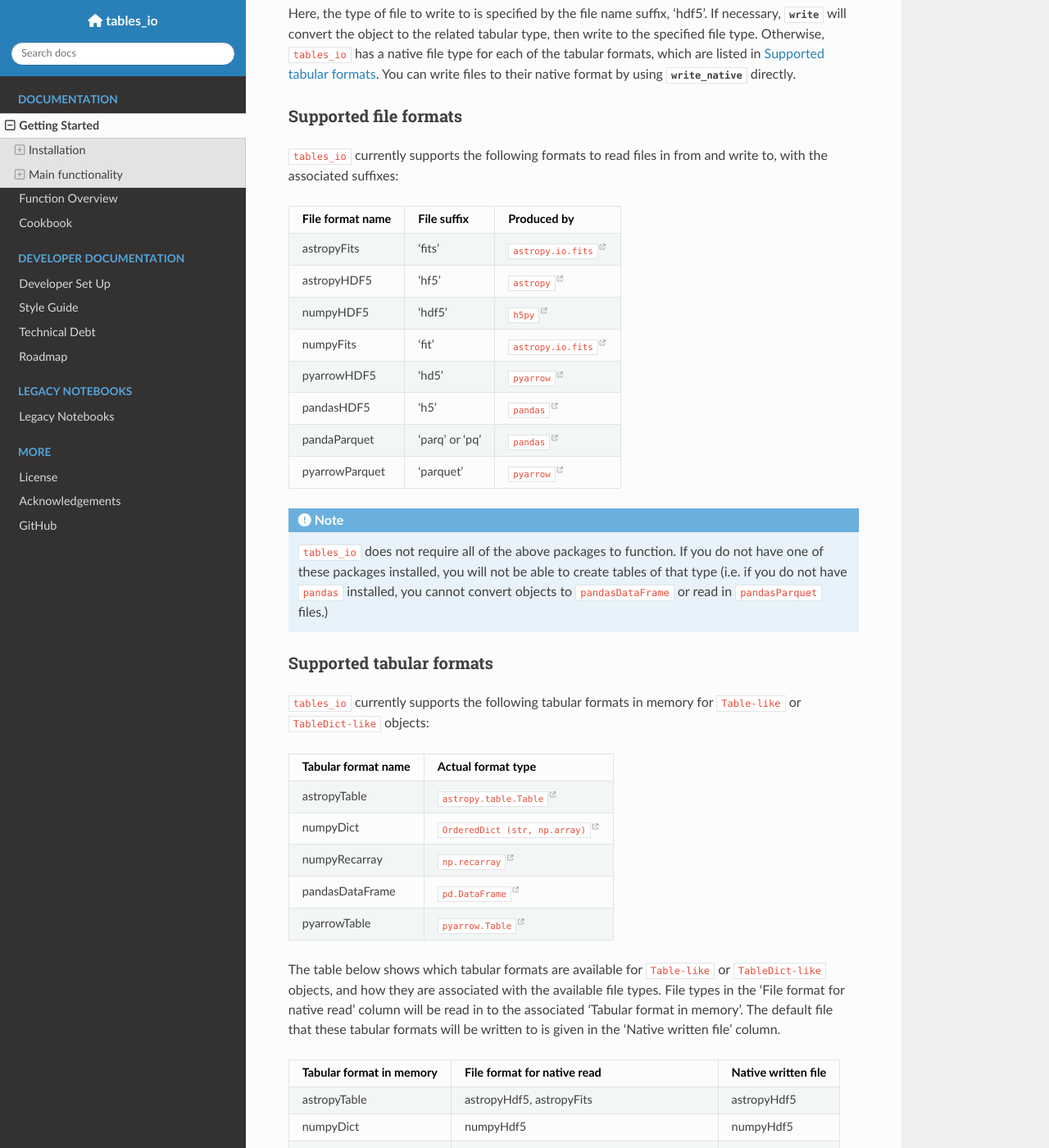
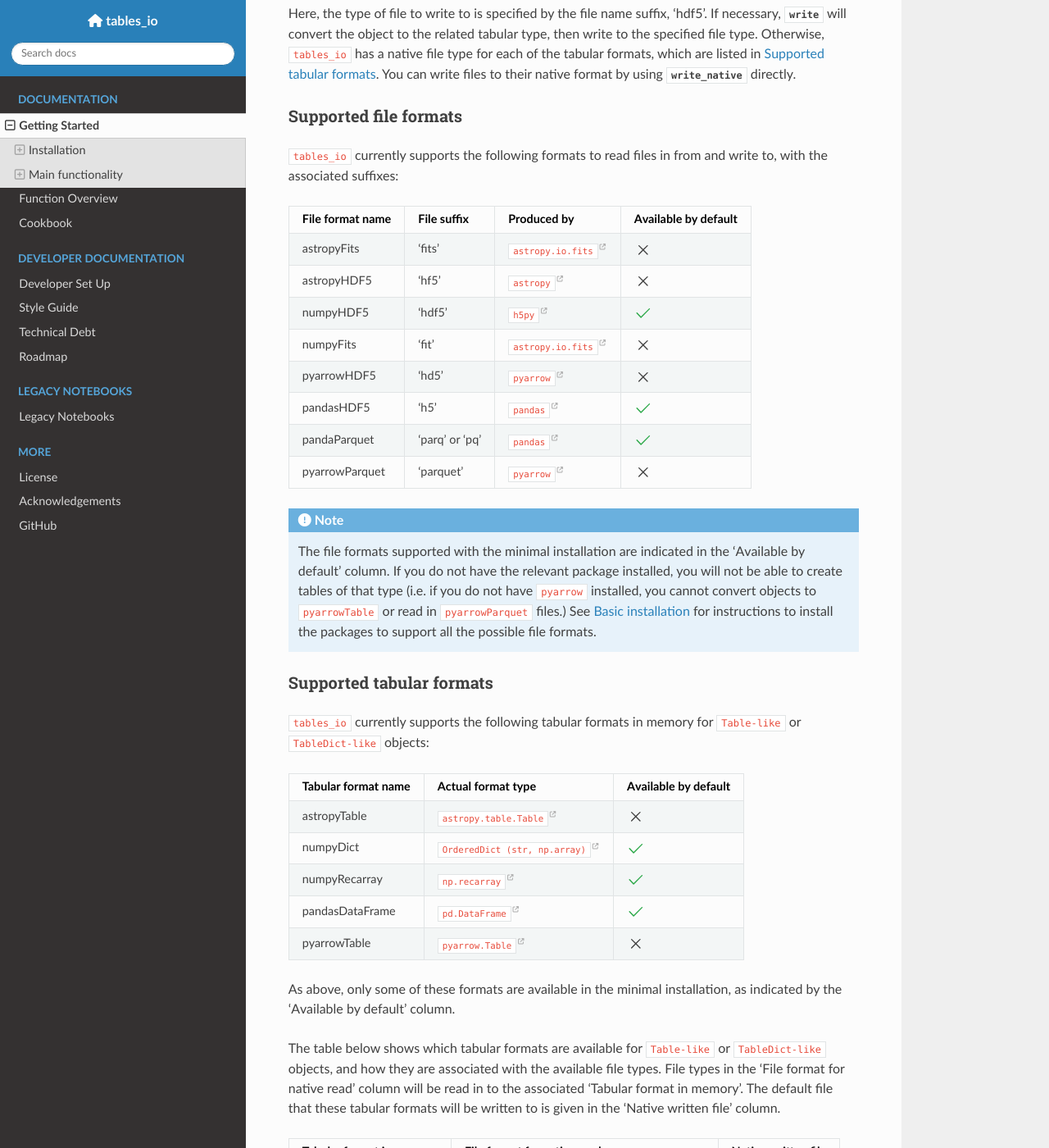
Before and after one commit to LSSTDESC/tables_io, a Sphinx documentation site: the page built from docs/quickstart.md, in a window 1280 px wide and 1400 px high, scrolled down 4172 px. Shown: the whole window at 82% size. Built offline with Sphinx 7.4.7 and the Read the Docs theme 3.1.0, drawn with Linux system fonts in a browser that asks for light colours; nearby versions of some CDN libraries; pages that are not in the unit, such as notebooks, are missing from menus; the version number could not be read and is left out; some of the changed text lies outside the part shown.

Commit message:
updated attribution, addressed PR comments and added some techdebt

````diff
--- a/docs/conf.py
+++ b/docs/conf.py
@@ -17,7 +17,7 @@ sys.path.insert(0, os.path.abspath("../src/"))
 # https://www.sphinx-doc.org/en/master/usage/configuration.html#project-information
 
 project = "tables_io"
-author = "DESC RAIL Team"
+author = "Eric Charles"
 copyright = "2025, " + author
 release = version("tables_io")
 # for example take major/minor
--- a/docs/quickstart.md
+++ b/docs/quickstart.md
@@ -211,20 +211,20 @@ Here, the type of file to write to is specified by the file name suffix, 'hdf5'.
 
 `tables_io` currently supports the following formats to read files in from and write to, with the associated suffixes:
 
-| File format name | File suffix    | Produced by                                                                            |
-| ---------------- | -------------- | -------------------------------------------------------------------------------------- |
-| astropyFits      | 'fits'         | [`astropy.io.fits`](https://docs.astropy.org/en/stable/io/fits/index.html)             |
-| astropyHDF5      | 'hf5'          | [`astropy`](https://docs.astropy.org/en/stable/io/unified.html#hdf5)                   |
-| numpyHDF5        | 'hdf5'         | [`h5py`](https://docs.h5py.org/en/stable/quick.html#appendix-creating-a-file)          |
-| numpyFits        | 'fit'          | [`astropy.io.fits`](https://docs.astropy.org/en/stable/io/fits/index.html)             |
-| pyarrowHDF5      | 'hd5'          | [`pyarrow`](https://arrow.apache.org/docs/python/getstarted.html)                      |
-| pandasHDF5       | 'h5'           | [`pandas`](https://pandas.pydata.org/pandas-docs/stable/user_guide/io.html#io-hdf5)    |
-| pandaParquet     | 'parq' or 'pq' | [`pandas`](https://pandas.pydata.org/pandas-docs/stable/user_guide/10min.html#parquet) |
-| pyarrowParquet   | 'parquet'      | [`pyarrow`](https://arrow.apache.org/docs/python/parquet.html)                         |
+| File format name | File suffix    | Produced by                                                                            | Available by default                   |
+| ---------------- | -------------- | -------------------------------------------------------------------------------------- | -------------------------------------- |
+| astropyFits      | 'fits'         | [`astropy.io.fits`](https://docs.astropy.org/en/stable/io/fits/index.html)             | {octicon}`x;1.5em`                     |
+| astropyHDF5      | 'hf5'          | [`astropy`](https://docs.astropy.org/en/stable/io/unified.html#hdf5)                   | {octicon}`x;1.5em`                     |
+| numpyHDF5        | 'hdf5'         | [`h5py`](https://docs.h5py.org/en/stable/quick.html#appendix-creating-a-file)          | {octicon}`check;1.5em;sd-text-success` |
+| numpyFits        | 'fit'          | [`astropy.io.fits`](https://docs.astropy.org/en/stable/io/fits/index.html)             | {octicon}`x;1.5em`                     |
+| pyarrowHDF5      | 'hd5'          | [`pyarrow`](https://arrow.apache.org/docs/python/getstarted.html)                      | {octicon}`x;1.5em`                     |
+| pandasHDF5       | 'h5'           | [`pandas`](https://pandas.pydata.org/pandas-docs/stable/user_guide/io.html#io-hdf5)    | {octicon}`check;1.5em;sd-text-success` |
+| pandaParquet     | 'parq' or 'pq' | [`pandas`](https://pandas.pydata.org/pandas-docs/stable/user_guide/10min.html#parquet) | {octicon}`check;1.5em;sd-text-success` |
+| pyarrowParquet   | 'parquet'      | [`pyarrow`](https://arrow.apache.org/docs/python/parquet.html)                         | {octicon}`x;1.5em`                     |
 
-```{note}
-`tables_io` does not require all of the above packages to function. If you do not have one of these packages installed, you will not be able to create tables of that type (i.e. if you do not have `pandas` installed, you cannot convert objects to `pandasDataFrame` or read in `pandasParquet` files.)
-```
+:::{note}
+The file formats supported with the minimal installation are indicated in the 'Available by default' column. If you do not have the relevant package installed, you will not be able to create tables of that type (i.e. if you do not have `pyarrow` installed, you cannot convert objects to `pyarrowTable` or read in `pyarrowParquet` files.) See <project:#basic-installation> for instructions to install the packages to support all the possible file formats.
+:::
 
 (tabular-formats)=
 
@@ -232,13 +232,15 @@ Here, the type of file to write to is specified by the file name suffix, 'hdf5'.
 
 `tables_io` currently supports the following tabular formats in memory for `Table-like` or `TableDict-like` objects:
 
-| Tabular format name | Actual format type                                                                                          |
-| ------------------- | ----------------------------------------------------------------------------------------------------------- |
-| astropyTable        | [`astropy.table.Table`](https://docs.astropy.org/en/stable/table/index.html)                                |
-| numpyDict           | [`OrderedDict (str, np.array)`](https://docs.python.org/3/library/collections.html#collections.OrderedDict) |
-| numpyRecarray       | [`np.recarray`](https://numpy.org/doc/stable/reference/generated/numpy.recarray.html)                       |
-| pandasDataFrame     | [`pd.DataFrame`](https://pandas.pydata.org/pandas-docs/stable/reference/api/pandas.DataFrame.html)          |
-| pyarrowTable        | [`pyarrow.Table`](https://arrow.apache.org/docs/python/generated/pyarrow.Table.html)                        |
+| Tabular format name | Actual format type                                                                                          | Available by default                   |
+| ------------------- | ----------------------------------------------------------------------------------------------------------- | -------------------------------------- |
+| astropyTable        | [`astropy.table.Table`](https://docs.astropy.org/en/stable/table/index.html)                                | {octicon}`x;1.5em`                     |
+| numpyDict           | [`OrderedDict (str, np.array)`](https://docs.python.org/3/library/collections.html#collections.OrderedDict) | {octicon}`check;1.5em;sd-text-success` |
+| numpyRecarray       | [`np.recarray`](https://numpy.org/doc/stable/reference/generated/numpy.recarray.html)                       | {octicon}`check;1.5em;sd-text-success` |
+| pandasDataFrame     | [`pd.DataFrame`](https://pandas.pydata.org/pandas-docs/stable/reference/api/pandas.DataFrame.html)          | {octicon}`check;1.5em;sd-text-success` |
+| pyarrowTable        | [`pyarrow.Table`](https://arrow.apache.org/docs/python/generated/pyarrow.Table.html)                        | {octicon}`x;1.5em`                     |
+
+As above, only some of these formats are available in the minimal installation, as indicated by the 'Available by default' column.
 
 The table below shows which tabular formats are available for `Table-like` or `TableDict-like` objects, and how they are associated with the available file types. File types in the 'File format for native read' column will be read in to the associated 'Tabular format in memory'. The default file that these tabular formats will be written to is given in the 'Native written file' column.
 
--- a/pyproject.toml
+++ b/pyproject.toml
@@ -5,7 +5,7 @@ license = { file = "LICENSE" }
 readme = "README.md"
 description = "Input/output and conversion functions for tabular data"
 authors = [
-    { name = "LSST Dark Energy Science Collaboration (DESC)", email = "echarles@slac.stanford.edu" },
+    { name = "Erich Charles", email = "echarles@slac.stanford.edu" },
 ]
 classifiers = [
     "Development Status :: 4 - Beta",
````
Also changed, not shown: docs/acknowledgements.md (+4 -0 lines), docs/cookbook.md (+17 -1 lines), docs/devtechdebt.md (+5 -0 lines), 1 other file.
